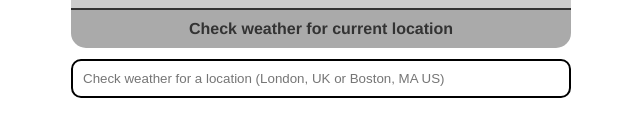
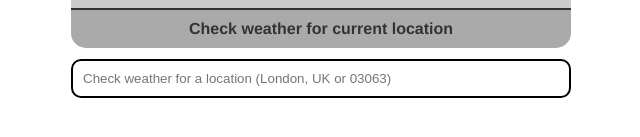
Before and after one commit to plachenko/stirlingweather, a Vue app: page / in a window 1280 px wide. Shown: the part 517-654 px from the top of the page, without its empty margins (319-959 px from the left). Built offline with nearby package versions, Linux system fonts and the light colour scheme.

Commit message:
adding zip to copy

```diff
--- a/src/App.vue
+++ b/src/App.vue
@@ -19,7 +19,7 @@
       <a href="#" v-else id="curLoc" @click="reset">back</a>
 
       <form id="locinput" @submit.prevent="getData('q='+location)">
-        <input placeholder="Check weather for a location (London, UK or Boston, MA US)" type="search" v-model="location" />
+        <input placeholder="Check weather for a location (London, UK or 03063)" type="search" v-model="location" />
       </form>
 
     </div>
```
